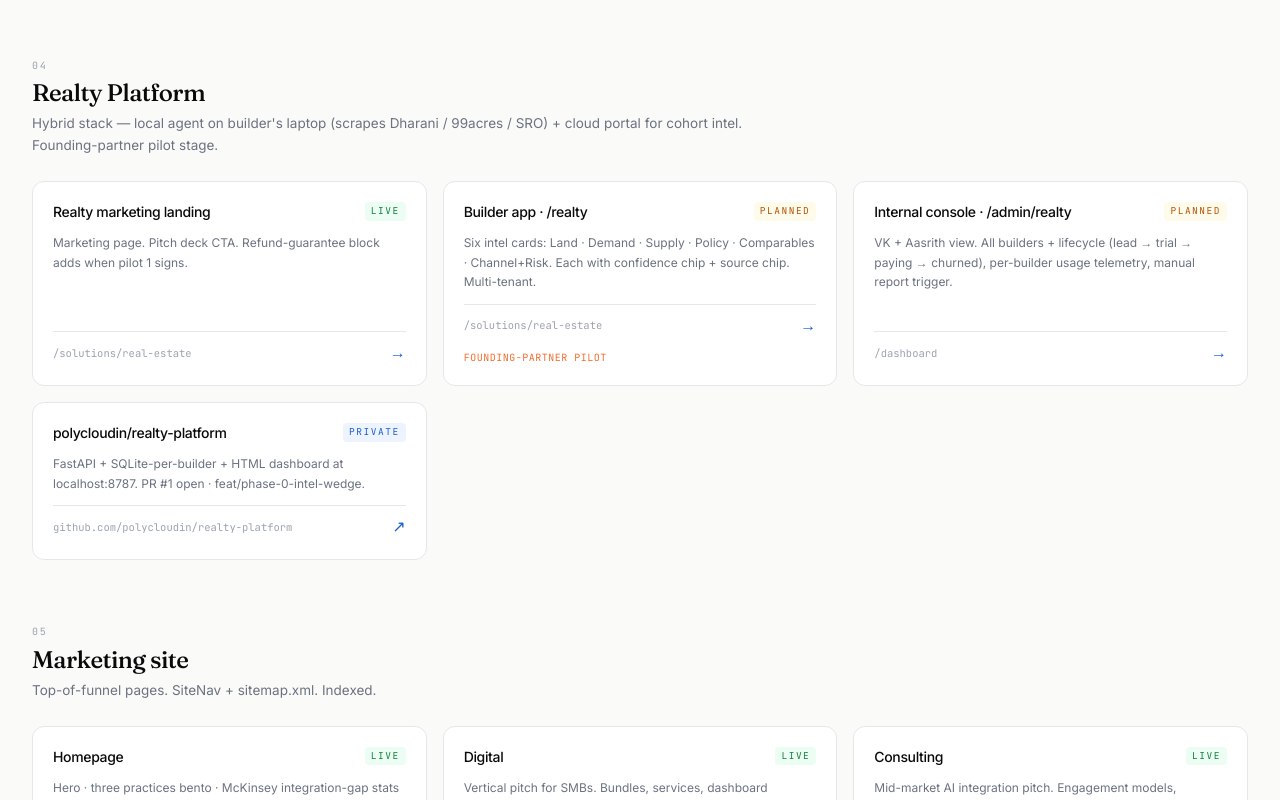
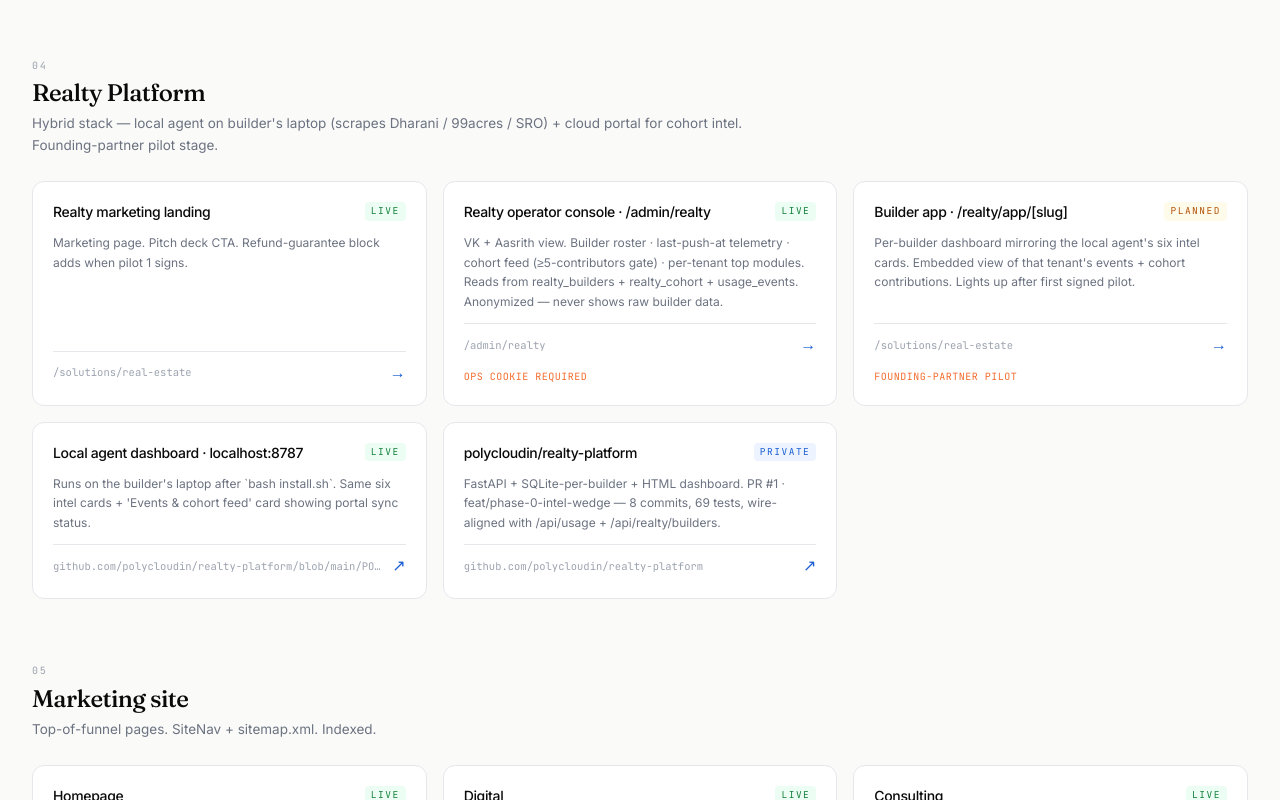
Before and after one commit to polycloudin/polycloudsolutions, a Next.js app: page /portal in a window 1280 px wide. Shown: the part 1869-2669 px from the top of the page. Built offline with nearby package versions, Linux system fonts and the light colour scheme; no server answers.

Commit message:
Fix realty dashboard navigation — /admin/realty live, /admin/* gated by ops

```diff
--- a/app/portal/page.tsx
+++ b/app/portal/page.tsx
@@ -155,24 +155,32 @@ const SECTIONS: Section[] = [
         description: "Marketing page. Pitch deck CTA. Refund-guarantee block adds when pilot 1 signs.",
       },
       {
-        name: "Builder app · /realty",
+        name: "Realty operator console · /admin/realty",
+        href: "/admin/realty",
+        status: "live",
+        description: "VK + Aasrith view. Builder roster · last-push-at telemetry · cohort feed (≥5-contributors gate) · per-tenant top modules. Reads from realty_builders + realty_cohort + usage_events. Anonymized — never shows raw builder data.",
+        badge: "ops cookie required",
+      },
+      {
+        name: "Builder app · /realty/app/[slug]",
         href: "/solutions/real-estate",
         status: "planned",
-        description: "Six intel cards: Land · Demand · Supply · Policy · Comparables · Channel+Risk. Each with confidence chip + source chip. Multi-tenant.",
+        description: "Per-builder dashboard mirroring the local agent's six intel cards. Embedded view of that tenant's events + cohort contributions. Lights up after first signed pilot.",
         badge: "Founding-partner pilot",
       },
       {
-        name: "Internal console · /admin/realty",
-        href: "/dashboard",
-        status: "planned",
-        description: "VK + Aasrith view. All builders + lifecycle (lead → trial → paying → churned), per-builder usage telemetry, manual report trigger.",
+        name: "Local agent dashboard · localhost:8787",
+        href: "https://github.com/polycloudin/realty-platform/blob/main/PORTAL_INTEGRATION.md",
+        external: true,
+        status: "live",
+        description: "Runs on the builder's laptop after `bash install.sh`. Same six intel cards + 'Events & cohort feed' card showing portal sync status.",
       },
       {
         name: "polycloudin/realty-platform",
         href: "https://github.com/polycloudin/realty-platform",
         external: true,
         status: "private",
-        description: "FastAPI + SQLite-per-builder + HTML dashboard at localhost:8787. PR #1 open · feat/phase-0-intel-wedge.",
+        description: "FastAPI + SQLite-per-builder + HTML dashboard. PR #1 · feat/phase-0-intel-wedge — 8 commits, 69 tests, wire-aligned with /api/usage + /api/realty/builders.",
       },
     ],
   },
--- a/proxy.ts
+++ b/proxy.ts
@@ -13,7 +13,7 @@ import { jwtVerify } from "jose";
  *   lab   — Labs intelligence subscriber
  *
  * Per-route enforcement:
- *   /dashboard, /portal               → ops === true
+ *   /dashboard, /portal, /admin/*     → ops === true
  *   /client/<slug>                    → ops || ten.includes(slug)  (slug must also be private — public slugs unauth)
  *   /labs/dashboard, /labs/dashboard/* → ops || lab === true
  *   everything else                    → public, no check
```
